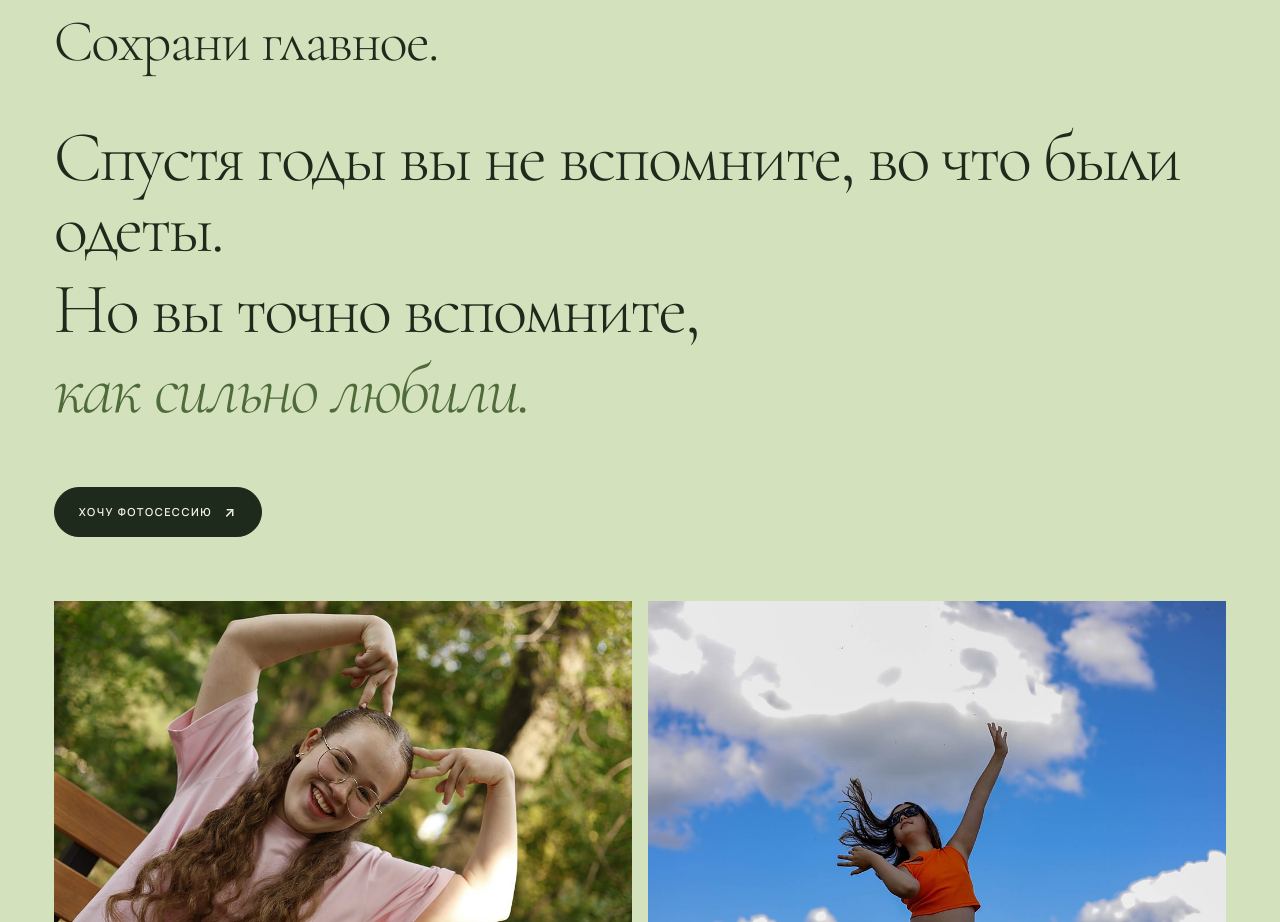
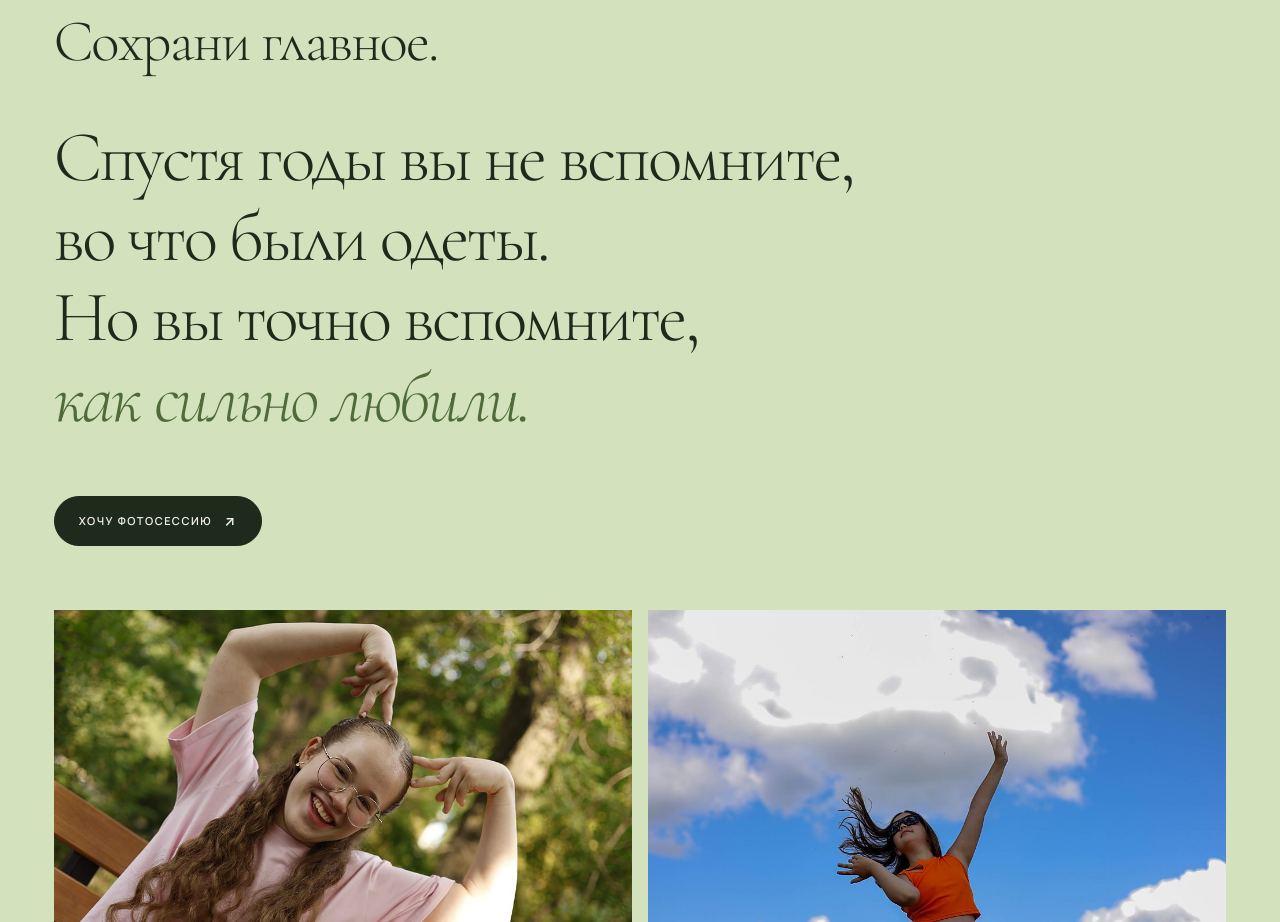
Before and after one commit to Realistiks/photocaseif, a plain HTML site: page index.html in a window 1280 px wide. Shown: the part 8660-9582 px from the top of the page. Drawn offline with Linux system fonts and the light colour scheme.

Commit message:
Move family quote phrase to new line

```diff
--- a/index.html
+++ b/index.html
@@ -197,7 +197,8 @@
         <p class="eyebrow"><span>03</span> Семья</p>
         <h2 id="familyTitle">Сохрани главное.</h2>
         <p class="family-statement">
-          <span>Спустя годы вы не вспомните, во что были одеты.</span>
+          <span>Спустя годы вы не вспомните,</span>
+          <span>во что были одеты.</span>
           <span>Но вы точно вспомните,</span>
           <span><em>как сильно любили.</em></span>
         </p>
```
